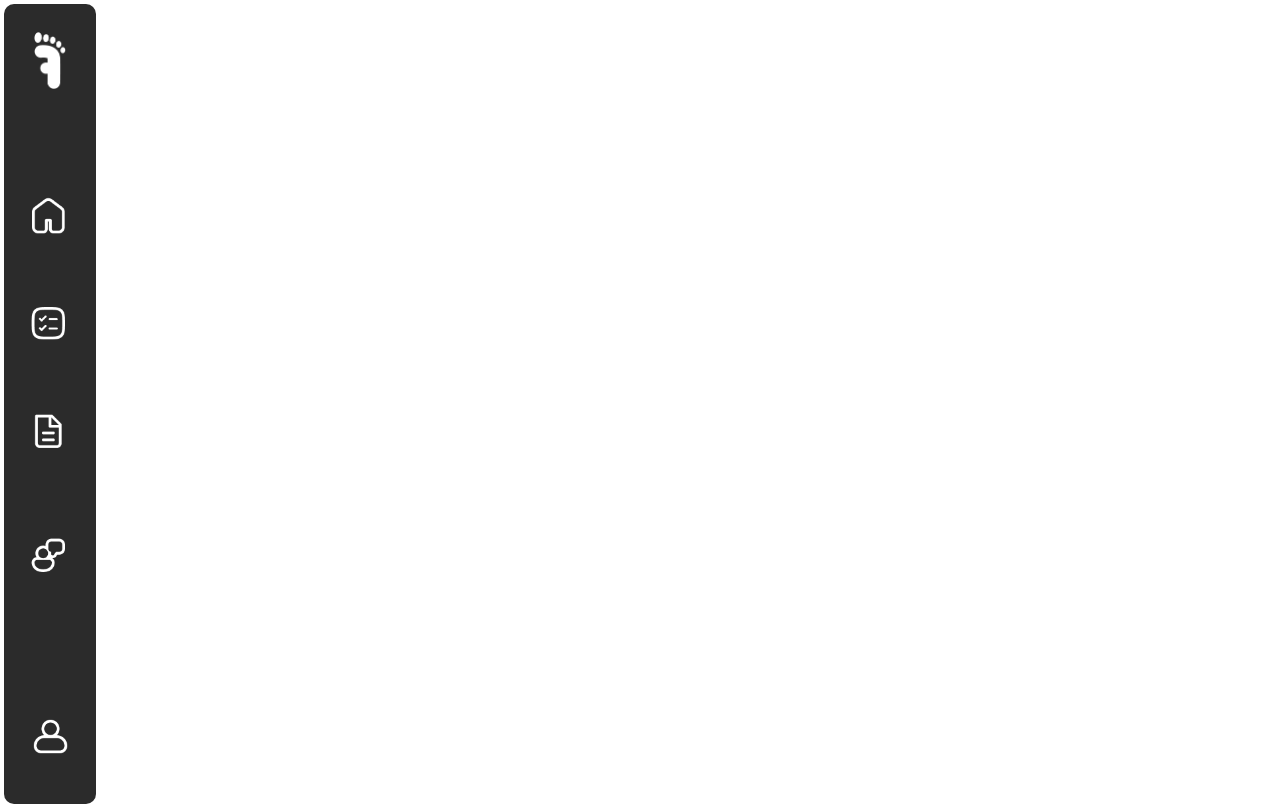
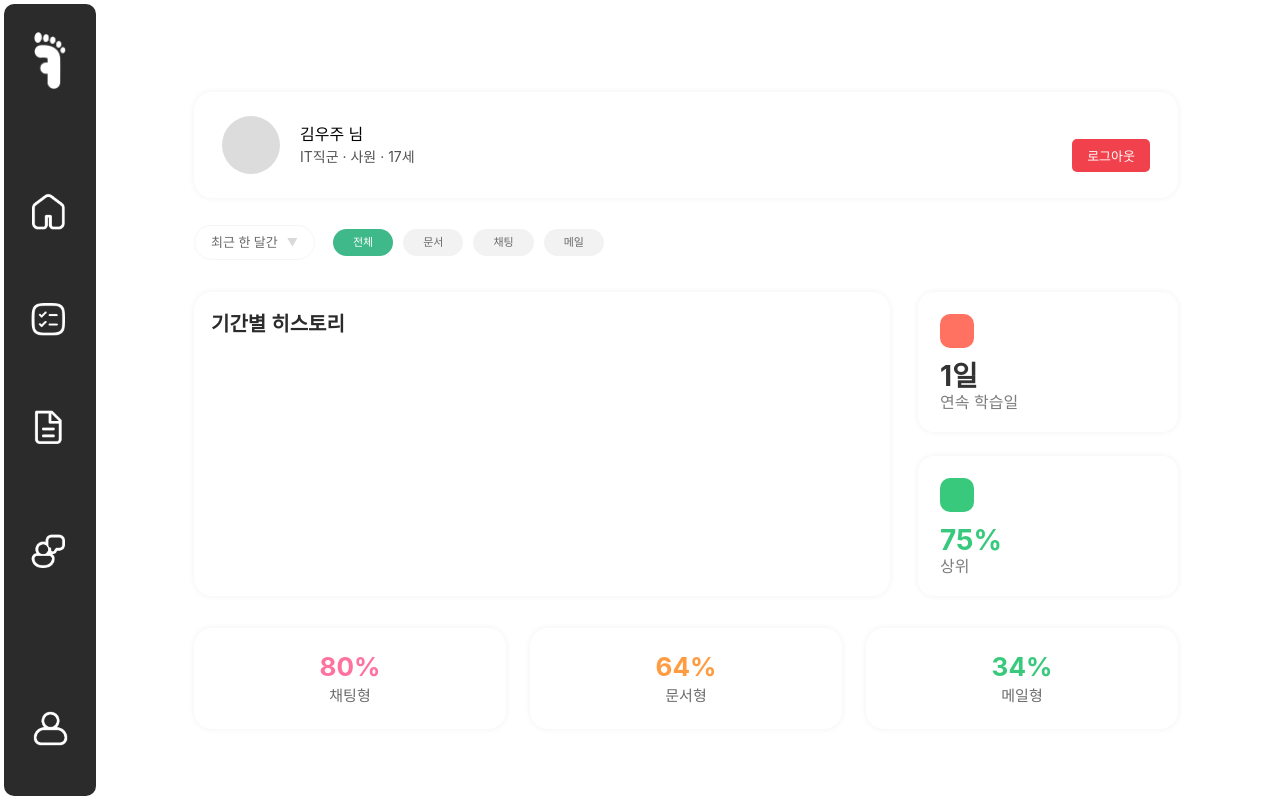
Before and after one commit to TeamS22D/first-step-web, a React (Vite) app: page /profile in a window 1280 px wide. Built offline with nearby package versions, Linux system fonts and the light colour scheme; a web font is replaced by a local one.

Commit message:
selected

```diff
--- a/src/components/Sidebar/SIdebar.tsx
+++ b/src/components/Sidebar/SIdebar.tsx
@@ -1,11 +1,11 @@
-import * as S from "./Sidebar.style";
-import Logo from "/assets/Sidebar/Logo.png";
-import Home from "/assets/Sidebar/icons/Home.png";
-import Mission from "/assets/Sidebar/icons/Mission.png";
-import Dict from "/assets/Sidebar/icons/Dictionary.png";
-import Feedback from "/assets/Sidebar/icons/Feedback.png";
-import ProfileIcon from "/assets/Sidebar/icons/Profile.png";
-import * as Text from "@components/Text/Text.style";
+import * as S from "./Sidebar.style"
+import Logo from "/assets/Sidebar/Logo.png"
+import Home from "/assets/Sidebar/icons/Home.png"
+import Mission from "/assets/Sidebar/icons/Mission.png"
+import Dict from "/assets/Sidebar/icons/Dictionary.png"
+import Feedback from "/assets/Sidebar/icons/Feedback.png"
+import Profile from "/assets/Sidebar/icons/Profile.png"
+import * as Text from "@components/Text/Text.style"
 
 interface IconProps {
     src: string;
@@ -15,33 +15,28 @@ interface IconProps {
     text?: string;
 }
 
-const Icon = ({ src, alt, to, isLogo, text }: IconProps) => {
+const Icon = ({src, alt, to, isLogo, text}:IconProps) => {
     return (
         <S.StyledLink to={to}>
-      {isLogo ? <S.Logo src={src} alt={alt} /> : <S.Icon src={src} alt={alt} />}
-      {text ? <Text.Label>{text}</Text.Label> : null}
+            {isLogo? <S.Logo src={src} alt={alt}/> : <S.Icon src={src} alt={alt} />}
+            {text? <Text.Label>{text}</Text.Label> : null}
         </S.StyledLink>
-  );
-};
+    )
+}
 
 function Sidebar() {
     return (
         <S.SidebarConatiner>
-      <Icon src={Logo} alt="로고" to="/" isLogo />
+            <Icon src={Logo} alt="로고" to="/" isLogo/>
             <S.MenuContainer>
-        <Icon src={Home} alt="홈 페이지" to="/" text="홈" />
-        <Icon src={Mission} alt="미션 페이지" to="/mission" text="미션" />
-        <Icon src={Dict} alt="용어 사전 페이지" to="/dict" text="용어 사전" />
-        <Icon
-          src={Feedback}
-          alt="미션 피드백 페이지"
-          to="/feedback"
-          text="미션 피드백"
-        />
+                <Icon src={Home} alt="홈 페이지" to="/home" text="홈"/>
+                <Icon src={Mission} alt="미션 페이지" to="/mission" text="미션"/>
+                <Icon src={Dict} alt="용어 사전 페이지" to="dict" text="용어 사전"/>
+                <Icon src={Feedback} alt="미션 피드백 페이지" to="feedback" text="미션 피드백"/>
             </S.MenuContainer>
-      <Icon src={ProfileIcon} alt="프로필 페이지" to="/profile" text="프로필" />
+            <Icon src={Profile} alt="프로필 페이지" to="profile" text="프로필"/>
         </S.SidebarConatiner>
-  );
+    )
 }
 
 export default Sidebar;
--- a/src/components/Sidebar/Sidebar.style.ts
+++ b/src/components/Sidebar/Sidebar.style.ts
@@ -1,4 +1,4 @@
-import { Link } from "react-router-dom";
+import { Link } from "react-router";
 import styled from "styled-components";
 
 export const SidebarConatiner = styled.div`
@@ -7,26 +7,49 @@ export const SidebarConatiner = styled.div`
     justify-content: space-between;
     align-items: center;
     width: 92px;
-    height: 100vh;
+    height: 100%;
     border-radius: 10px;
     background-color: ${(props) => props.theme.sidebar};
     padding: 28px 23px;
 `;
 
+export const FilterRow = styled.div`
+  display: flex;
+  align-items: center;
+  gap: 18px;
+  margin-top: -5px;
+`;
+
+export const Dropdown = styled.div`
+  padding: 8px 16px;
+  background: #fff;
+  border-radius: 12px;
+  border: 1.5px solid #E5E5E5;
+  font-size: 13px;
+  color: #5b5b5b;
+  cursor: pointer;
+`;
+
+export const Tabs = styled.div`
+  display: flex;
+  gap: 10px;
+`;
+
+
 export const Logo = styled.img`
     width: 32px;
-`;
+`
 
 export const Icon = styled.img`
     width: 41px;
-`;
+`
 
 export const MenuContainer = styled.div`
     display: flex;
     flex-direction: column;
     width: 44px;
     gap: 48px;
-`;
+`
 
 export const StyledLink = styled(Link)`
     p {
@@ -35,6 +58,8 @@ export const StyledLink = styled(Link)`
         text-align: center;
         color: #fff;
         transition: 0.13s;
+        word-break: keep-all;
+        overflow-wrap: break-word;
     }
     &:hover {
         p {
@@ -42,4 +67,4 @@ export const StyledLink = styled(Link)`
             opacity: 1;
         }
     }
-`;
+`
--- a/src/pages/Profile/Profile.style.ts
+++ b/src/pages/Profile/Profile.style.ts
@@ -8,5 +8,229 @@ export const Container = styled.div`
 
 export const Content = styled.div`
   flex: 1;
-  padding: 40px;
+  padding: 40px 50px;
+  overflow-y: auto;
+  display: flex;
+  flex-direction: column;
+  gap: 32px;
 `;
+
+export const TopProfileCard = styled.div`
+  background: #fff;
+  padding: 24px 28px;
+  border-radius: 18px;
+  display: flex;
+  justify-content: space-between;
+  align-items: center;
+  box-shadow: 0px 0px 6px #F1F1F1;
+`;
+
+export const ProfileLeft = styled.div`
+  display: flex;
+  align-items: center;
+  gap: 20px;
+`;
+
+export const Avatar = styled.div`
+  width: 58px;
+  height: 58px;
+  background: #dcdcdc;
+  border-radius: 50%;
+`;
+
+export const Name = styled.div`
+  font-size: 16px;
+  font-weight: 500;
+  margin-bottom: 8px;
+`;
+
+export const SubInfo = styled.div`
+  color: #535252;
+  font-size: 14px;
+  font-weight: 400;
+`;
+
+export const LogoutBtn = styled.button`
+  background: #F1414C;
+  color: #fff;
+  border: none;
+  padding: 7px 15px;
+  border-radius: 5px;
+  font-size: 13px;
+  margin-top: 20px;
+  cursor: pointer;
+`;
+
+export const Tabs = styled.div`
+  display: flex;
+  gap: 10px;
+`;
+
+export const Tab = styled.div<{ active?: boolean }>`
+  padding: 8px 20px;
+  border-radius: 50px;
+  font-size: 11px;
+  background: ${(p) => (p.active ? "#3FB98A" : "#F2F2F2")};
+  color: ${(p) => (p.active ? "white" : "#6A6A6A")};
+  font-weight: 500;
+  cursor: pointer;
+`;
+
+export const MiddleSection = styled.div`
+  display: flex;
+  gap: 28px;
+`;
+
+export const GraphCard = styled.div`
+  flex: 1;
+  background: white;
+  padding: 22px 17px;
+  border-radius: 18px;
+  box-shadow: 0px 0px 6px #F1F1F1;
+`;
+
+export const CardTitle = styled.div`
+  font-size: 20px;
+  font-weight: 600;
+  margin-bottom: 20px;
+  color: #2B2B2B;
+`;
+
+export const GraphPlaceholder = styled.div`
+  height: 280px;
+  background: #f3f3f3;
+  border-radius: 12px;
+`;
+
+export const RightCards = styled.div`
+  width: 260px;
+  display: flex;
+  flex-direction: column;
+  gap: 24px;
+`;
+
+export const SmallCard = styled.div`
+  background: white;
+  padding: 22px;
+  border-radius: 16px;
+  text-align: left;
+  position: relative;
+  box-shadow: 0px 0px 6px #F1F1F1;
+`;
+
+export const SmallIcon = styled.div<{ flame?: boolean; circle?: boolean }>`
+  width: 34px;
+  height: 34px;
+  background: ${(p) =>
+    p.flame ? "#ff7262" : p.circle ? "#38c97c" : "#ddd"};
+  border-radius: 10px;
+  margin-bottom: 14px;
+`;
+
+export const SmallNumber = styled.div<{ green?: boolean }>`
+  font-size: 28px;
+  font-weight: 700;
+  color: ${(p) => (p.green ? "#38c97c" : "#333")};
+`;
+
+export const SmallLabel = styled.div`
+  color: #7d7d7d;
+  margin-top: 4px;
+`;
+
+export const BottomStats = styled.div`
+  display: flex;
+  gap: 24px;
+`;
+
+export const StatCard = styled.div`
+  flex: 1;
+  background: #fff;
+  padding: 26px 20px;
+  border-radius: 18px;
+  text-align: center;
+  box-shadow: 0px 0px 6px #F1F1F1;
+`;
+
+export const StatPercent = styled.div<{ pink?: boolean; orange?: boolean; green?: boolean }>`
+  font-size: 26px;
+  font-weight: 700;
+  color: ${(p) =>
+    p.pink ? "#ff729f" : p.orange ? "#ff9c42" : p.green ? "#38c97c" : "#333"};
+  margin-bottom: 8px;
+`;
+
+export const StatValue = styled.div`
+  font-size: 15px;
+  color: #6b6b6b;
+`;
+
+export const FilterRow = styled.div`
+  display: flex;
+  align-items: center;
+  gap: 18px;
+  margin-top: -5px;
+`;
+
+export const DropdownWrapper = styled.div`
+  position: relative;
+  width: auto;
+`;
+
+export const DropdownBox = styled.div`
+  padding: 10px 16px;
+  background: #fff;
+  border-radius: 100px;
+  border: 1.5px solid #f5f5f5;
+  font-size: 13px;
+  font-weight: 500;
+  color: #6A6A6A;
+  cursor: pointer;
+
+  display: flex;
+  align-items: center;
+  gap: 9px;
+`;
+
+export const Arrow = styled.span<{ open?: boolean }>`
+  font-size: 11px;
+  color: ${(p) => (p.open ? "#6A6A6A" : "#D9D9D9")};
+`;
+
+export const OptionList = styled.div`
+  position: absolute;
+  top: 46px;
+  left: 0;
+  width: 100%;
+  background: white;
+  border-radius: 10px;
+  border: 1px solid #ddd;
+  border: 1px solid #EBEBEB;
+  overflow: hidden;
+  z-index: 20;
+`;
+
+export const Option = styled.div`
+  padding: 10px 16px;
+  font-size: 13px;
+  cursor: pointer;
+
+  &:hover {
+    background: #f5f5f5;
+  }
+`;
+
+export const FilterTabs = styled.div`
+  display: flex;
+  gap: 10px;
+`;
+
+export const FilterTab = styled.div<{ active?: boolean }>`
+  padding: 8px 20px;
+  border-radius: 50px;
+  font-size: 11px;
+  background: ${(p) => (p.active ? "#3FB98A" : "#F2F2F2")};
+  color: ${(p) => (p.active ? "white" : "#6A6A6A")};
+  font-weight: 500;
+  cursor: pointer;
+`;
--- a/src/pages/Profile/Profile.tsx
+++ b/src/pages/Profile/Profile.tsx
@@ -1,9 +1,107 @@
+import { useState } from "react";
 import * as S from "./Profile.style";
 
 export default function Profile() {
+
+  const [open, setOpen] = useState(false);
+  const [selected, setSelected] = useState("최근 한 달간");
+
+  const options = ["최근 한 달간", "최근 일 년간", "최근 일주일간"];
+
+  const handleSelect = (v: string) => {
+    setSelected(v);
+    setOpen(false);
+  };
+
+  const [activeTab, setActiveTab] = useState("전체");
+
+  const tabs = ["전체", "문서", "채팅", "메일"];
+
   return (
     <S.Container>
       <S.Content>
+
+        <S.TopProfileCard>
+          <S.ProfileLeft>
+            <S.Avatar />
+            <div>
+              <S.Name>김우주 님</S.Name>
+              <S.SubInfo>IT직군 · 사원 · 17세</S.SubInfo>
+            </div>
+          </S.ProfileLeft>
+          <S.LogoutBtn>로그아웃</S.LogoutBtn>
+        </S.TopProfileCard>
+
+        <S.FilterRow>
+
+          <S.DropdownWrapper>
+            <S.DropdownBox onClick={() => setOpen(!open)}>
+              {selected}
+              <S.Arrow open={open}>▼</S.Arrow>
+            </S.DropdownBox>
+
+            {open && (
+              <S.OptionList>
+                {options.map((op) => (
+                  <S.Option key={op} onClick={() => handleSelect(op)}>
+                    {op}
+                  </S.Option>
+                ))}
+              </S.OptionList>
+            )}
+          </S.DropdownWrapper>
+
+          <S.FilterTabs>
+            {tabs.map((t) => (
+              <S.FilterTab
+                key={t}
+                active={activeTab === t}
+                onClick={() => setActiveTab(t)}
+              >
+                {t}
+              </S.FilterTab>
+            ))}
+          </S.FilterTabs>
+
+        </S.FilterRow>
+
+        <S.MiddleSection>
+          <S.GraphCard>
+            <S.CardTitle>기간별 히스토리</S.CardTitle>
+          </S.GraphCard>
+
+          <S.RightCards>
+            <S.SmallCard>
+              <S.SmallIcon flame />
+              <S.SmallNumber>1일</S.SmallNumber>
+              <S.SmallLabel>연속 학습일</S.SmallLabel>
+            </S.SmallCard>
+
+            <S.SmallCard>
+              <S.SmallIcon circle />
+              <S.SmallNumber green>75%</S.SmallNumber>
+              <S.SmallLabel>상위</S.SmallLabel>
+            </S.SmallCard>
+          </S.RightCards>
+        </S.MiddleSection>
+
+        <S.BottomStats>
+          <S.StatCard>
+            <S.StatPercent pink>80%</S.StatPercent>
+            <S.StatValue>채팅형</S.StatValue>
+          </S.StatCard>
+
+          <S.StatCard>
+            <S.StatPercent orange>64%</S.StatPercent>
+            <S.StatValue>문서형</S.StatValue>
+          </S.StatCard>
+
+          <S.StatCard>
+            <S.StatPercent green>34%</S.StatPercent>
+            <S.StatValue>메일형</S.StatValue>
+          </S.StatCard>
+        </S.BottomStats>
+
       </S.Content>
     </S.Container>
   );
```
Also changed, not shown: src/constants/sidebar-constants.tsx (added). Lines whose indentation alone changed are shown as unchanged.
